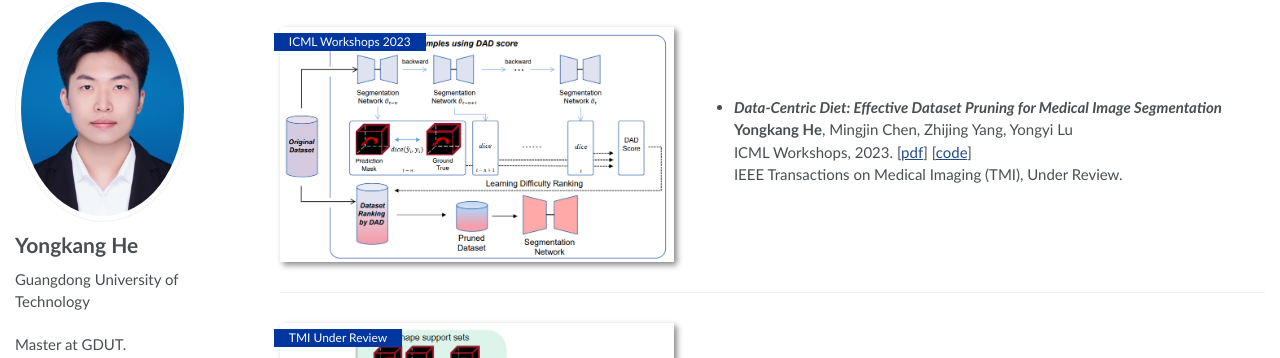
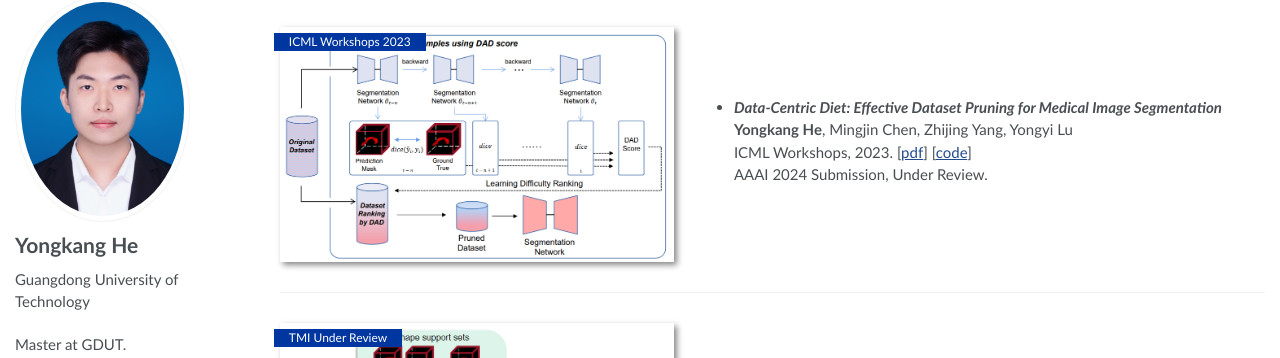
Before and after one commit to heeeyk/heeeyk.github.io, a Jekyll site: the page built from _pages/about.md, in a window 1280 px wide and 900 px high, scrolled down 624 px. Shown: the part 95-453 px from the top of the window. Built offline with Jekyll 4.4.1, drawn with Linux system fonts in a browser that asks for light colours.

Commit message:
Update about.md

```diff
--- a/_pages/about.md
+++ b/_pages/about.md
@@ -36,7 +36,7 @@ IEEE Transactions on Neural Systems & Rehabilitation Engineering (TNSRE, SCI Q2)
 - ***Data-Centric Diet: Effective Dataset Pruning for Medical Image Segmentation*** \\
 **Yongkang He**, Mingjin Chen, Zhijing Yang, Yongyi Lu \\
 ICML Workshops, 2023. [[pdf](https://openreview.net/forum?id=5x19Z0G9Gr)] [[code](https://github.com/heeeyk/Data-Centric-Diet)] \\
-IEEE Transactions on Medical Imaging (TMI), Under Review.
+AAAI 2024 Submission, Under Review.
 </div>
 </div>
 
```
